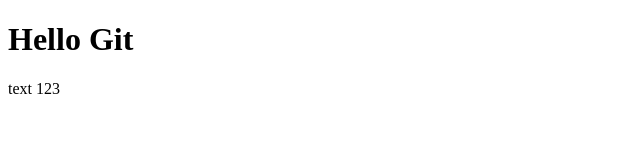
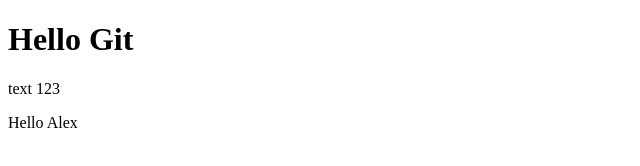
Before and after one commit to Chambori/git-course, a plain HTML site: page index.html in a window 1280 px wide. Shown: the full height of the page, 0-640 px from the left. Drawn offline with Linux system fonts and the light colour scheme.

Commit message:
five commit

```diff
--- a/index.html
+++ b/index.html
@@ -9,5 +9,6 @@
 <body>
     <h1>Hello Git</h1>
     <p>text 123</p>
+    <p>Hello Alex</p>
 </body>
 </html>
```
